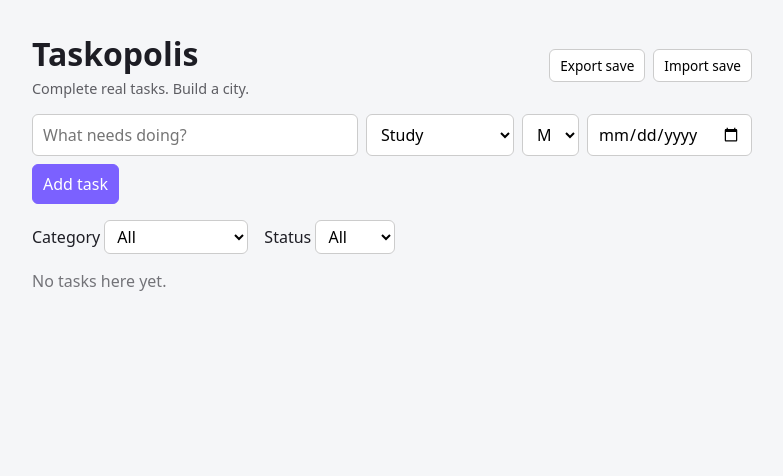
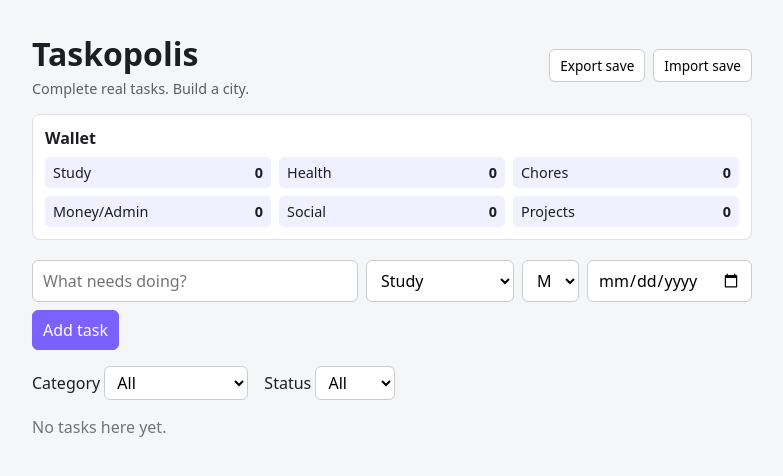
Before and after one commit to nex0517/Taskopolis, a React (Vite) app: page / in a window 1280 px wide. Shown: the top 476 px of the page, without its empty margins (248-1031 px from the left). Built offline with nearby package versions, Linux system fonts and the light colour scheme.

Commit message:
Milestone 2: economy
Co-Authored-By: Devin AI <158243242+devin-ai-integration[bot]@users.noreply.github.com>

```diff
--- a/src/App.css
+++ b/src/App.css
@@ -29,3 +29,41 @@
   border-radius: 6px;
   background: #fdf6dd;
 }
+
+.wallet {
+  margin-bottom: 20px;
+  padding: 12px;
+  border: 1px solid #dedee8;
+  border-radius: 8px;
+  background: #fff;
+}
+
+.wallet h2 {
+  margin: 0 0 8px;
+  font-size: 1rem;
+}
+
+.wallet-list {
+  display: grid;
+  grid-template-columns: repeat(3, 1fr);
+  gap: 8px;
+  list-style: none;
+  margin: 0;
+  padding: 0;
+}
+
+.wallet-list li {
+  display: flex;
+  justify-content: space-between;
+  gap: 8px;
+  padding: 6px 8px;
+  border-radius: 5px;
+  background: #f1f0ff;
+  font-size: 0.9rem;
+}
+
+@media (max-width: 600px) {
+  .wallet-list {
+    grid-template-columns: repeat(2, 1fr);
+  }
+}
--- a/src/App.tsx
+++ b/src/App.tsx
@@ -4,6 +4,10 @@ import FilterBar, { type StatusFilter } from './components/FilterBar';
 import SaveControls from './components/SaveControls';
 import TaskForm from './components/TaskForm';
 import TaskList from './components/TaskList';
+import {
+  payTaskReward,
+  refundTaskReward,
+} from './game/economy';
 import { parseSave, serializeSave } from './game/save';
 import {
   addTask,
@@ -13,6 +17,7 @@ import {
   type TaskDraft,
 } from './game/tasks';
 import type { SaveData, Task, TaskCategory } from './game/types';
+import { CATEGORIES } from './game/types';
 import { loadSave, writeSave } from './storage';
 import './App.css';
 
@@ -45,9 +50,15 @@ function App() {
   }
 
   function handleToggle(task: Task) {
-    setSave({
-      ...save,
-      tasks: setTaskCompleted(save.tasks, task.id, task.completedAt === null),
+    setSave((current) => {
+      const completing = task.completedAt === null;
+      return {
+        ...current,
+        tasks: setTaskCompleted(current.tasks, task.id, completing),
+        wallet: completing
+          ? payTaskReward(current.wallet, task)
+          : refundTaskReward(current.wallet, task),
+      };
     });
   }
 
@@ -100,6 +111,18 @@ function App() {
         </p>
       )}
 
+      <section className="wallet" aria-label="Wallet">
+        <h2>Wallet</h2>
+        <ul className="wallet-list">
+          {CATEGORIES.map((category) => (
+            <li key={category}>
+              <span>{category}</span>
+              <strong>{save.wallet[category]}</strong>
+            </li>
+          ))}
+        </ul>
+      </section>
+
       {/* key forces a fresh form when switching between add and edit */}
       <TaskForm
         key={editing?.id ?? 'new'}
--- a/src/game/config.ts
+++ b/src/game/config.ts
@@ -6,3 +6,12 @@ export const GRID_SIZE = 12;
 
 /** Current save format version — bump when the save shape changes. */
 export const SAVE_VERSION = 1;
+
+/** Coins paid when a small task is completed. */
+export const SMALL_TASK_REWARD = 1;
+
+/** Coins paid when a medium task is completed. */
+export const MEDIUM_TASK_REWARD = 3;
+
+/** Coins paid when a large task is completed. */
+export const LARGE_TASK_REWARD = 8;
--- /dev/null
+++ b/src/game/economy.ts
@@ -0,0 +1,73 @@
+// Pure wallet operations. These functions never mutate the input wallet.
+
+import {
+  LARGE_TASK_REWARD,
+  MEDIUM_TASK_REWARD,
+  SMALL_TASK_REWARD,
+} from './config';
+import type { Task, TaskCategory, TaskSize, Wallet } from './types';
+
+/** Return the configured reward for a task size. */
+export function rewardForSize(size: TaskSize): number {
+  if (size === 'S') return SMALL_TASK_REWARD;
+  if (size === 'M') return MEDIUM_TASK_REWARD;
+  return LARGE_TASK_REWARD;
+}
+
+/** Return the reward a completed task pays to its category. */
+export function rewardForTask(task: Pick<Task, 'size'>): number {
+  return rewardForSize(task.size);
+}
+
+/** Add coins to one category without changing the original wallet. */
+export function addCoins(
+  wallet: Wallet,
+  category: TaskCategory,
+  amount: number,
+): Wallet {
+  return { ...wallet, [category]: wallet[category] + amount };
+}
+
+/** Check whether a category has enough coins for a cost. */
+export function canAfford(
+  wallet: Wallet,
+  category: TaskCategory,
+  cost: number,
+): boolean {
+  return wallet[category] >= cost;
+}
+
+/**
+ * Spend coins when affordable. An unaffordable purchase leaves the wallet
+ * unchanged, so callers can safely use the result after a canAfford check.
+ */
+export function spendCoins(
+  wallet: Wallet,
+  category: TaskCategory,
+  cost: number,
+): Wallet {
+  if (!canAfford(wallet, category, cost)) return { ...wallet };
+  return { ...wallet, [category]: wallet[category] - cost };
+}
+
+/** Take back a reward, stopping at zero if those coins were already spent. */
+export function refundCoins(
+  wallet: Wallet,
+  category: TaskCategory,
+  amount: number,
+): Wallet {
+  return { ...wallet, [category]: Math.max(0, wallet[category] - amount) };
+}
+
+/** Pay a task's reward into its category. */
+export function payTaskReward(wallet: Wallet, task: Pick<Task, 'category' | 'size'>): Wallet {
+  return addCoins(wallet, task.category, rewardForTask(task));
+}
+
+/** Take a task's reward back when it is un-completed. */
+export function refundTaskReward(
+  wallet: Wallet,
+  task: Pick<Task, 'category' | 'size'>,
+): Wallet {
+  return refundCoins(wallet, task.category, rewardForTask(task));
+}
```
Also changed, not shown: 3 other files (tests, documents, lock files or other folders).
